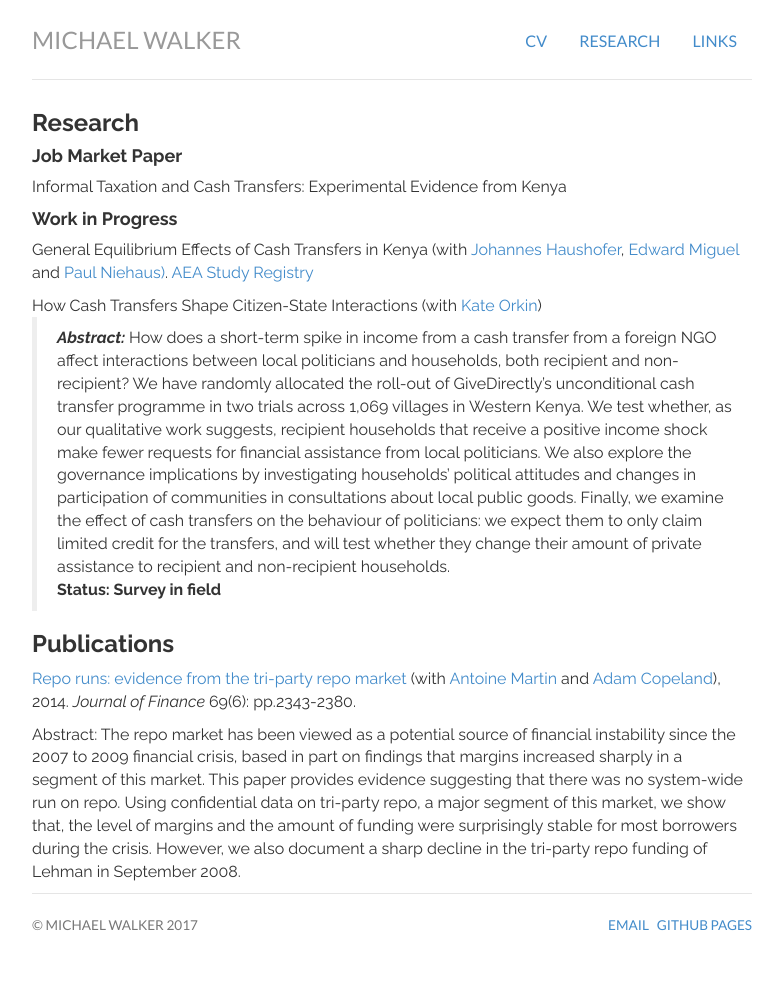
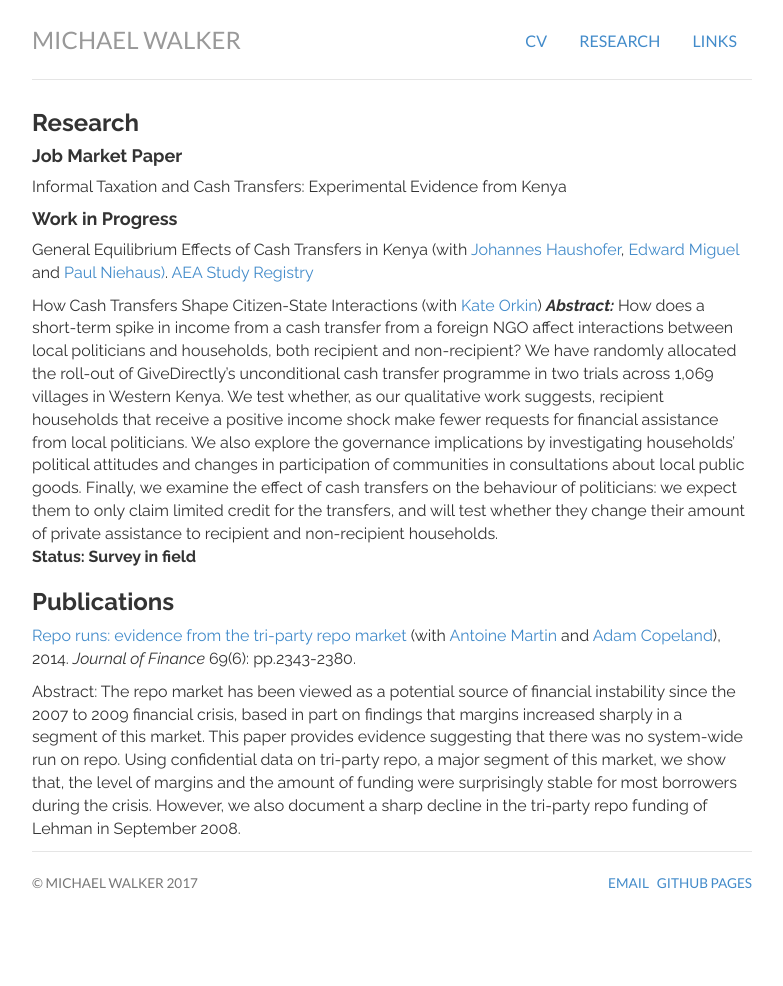
Before and after one commit to mwwalker/mwwalker.github.io, a Jekyll site: the page built from research/index.html, in a window 1280 px wide. Shown: the whole page, without its empty margins (248-1031 px from the left). Built offline with Jekyll 4.4.1, drawn with Linux system fonts in a browser that asks for light colours; nearby versions of some CDN libraries; library files that are not in the unit come from our copies; after the commit the page ends 943 px from its top, so only the background shows below that.

Commit message:
More testing layout and font sizes

```diff
--- a/research/index.html
+++ b/research/index.html
@@ -21,11 +21,11 @@
 
           <fontsize = "7"> How Cash Transfers Shape Citizen-State Interactions (with <a href="https://sites.google.com/site/kateorkin/home"> Kate Orkin</a>) </font>
 
-          <blockquote>
+          <fontsize = "5">
               <b><i> Abstract: </i></b> How does a short-term spike in income from a cash transfer from a foreign NGO affect interactions between local politicians and households, both recipient and non-recipient? We have randomly allocated the roll-out of GiveDirectly’s unconditional cash transfer programme in two trials across 1,069 villages in Western Kenya. We test whether, as our qualitative work suggests, recipient households that receive a positive income shock make fewer requests for financial assistance from local politicians. We also explore the governance implications by investigating households’ political attitudes and changes in participation of communities in consultations about local public goods. Finally, we examine the effect of cash transfers on the behaviour of politicians: we expect them to only claim limited credit for the transfers, and will test whether they change their amount of private assistance to recipient and non-recipient households.
                 <br>
               <b> Status: Survey in field </b>
-          </blockquote>
+          </font>
 
      <!-- <p>Decentralization and Rural Electrification in Kenya (with <a href="https://sites.google.com/site/ucbkenlee/"</a> Ken Lee)</p> -->
 
```
